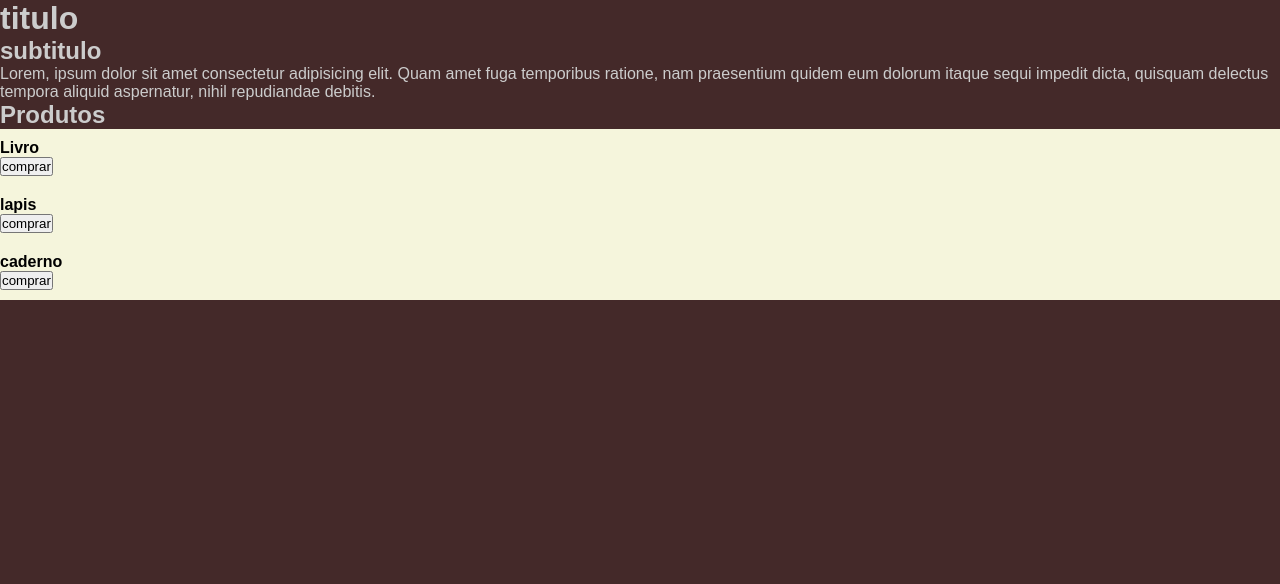
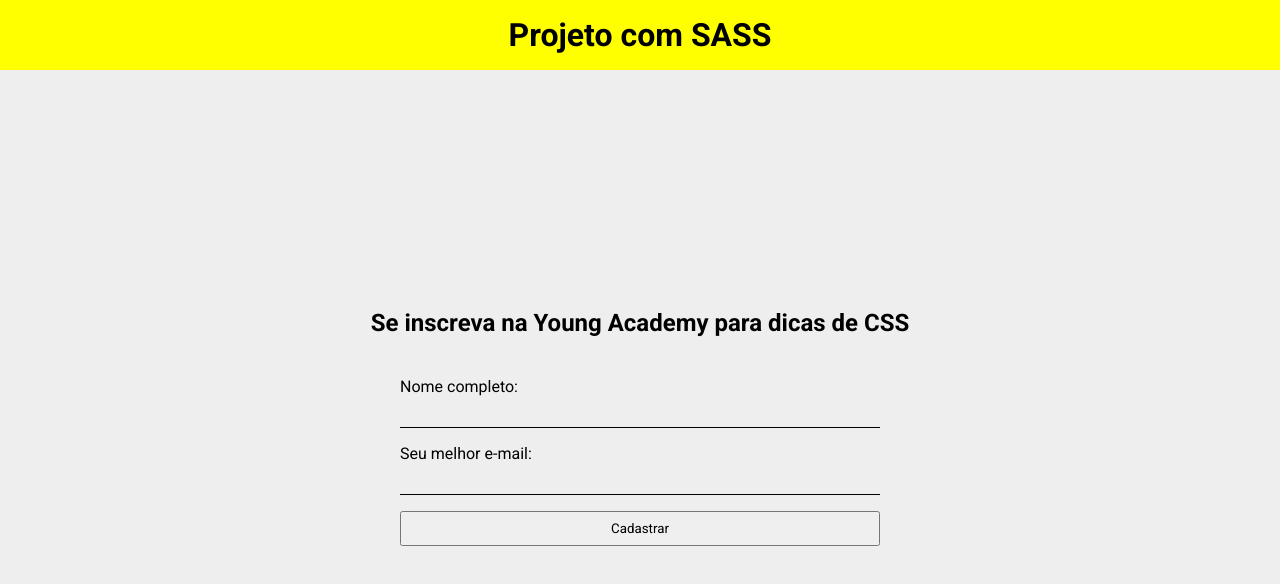
Before and after one commit to Mateus-Cimini/cursoEbacModulo15, a website: page index.html in a window 1280 px wide. Drawn offline with Linux system fonts and the light colour scheme.

Commit message:
criando novo projeto com header e form e ultilizando modulos,mixin e variaveis SASS

```diff
--- a/index.html
+++ b/index.html
@@ -9,37 +9,21 @@
 <body>
     <header>
         <div class="container">
-            <h1> titulo</h1>
-        <h2> subtitulo</h2>
-
-        <p>
-            Lorem, ipsum dolor sit amet consectetur adipisicing elit. Quam amet fuga temporibus ratione, nam praesentium quidem eum dolorum itaque sequi impedit dicta, quisquam delectus tempora aliquid aspernatur, nihil repudiandae debitis.
-        </p>
+            <h1>Projeto com SASS</h1>
         </div>
     </header>
 
-    <section class="produtos">
-        <div class="container">
+    <div class="form-container container">
+        <h2>Se inscreva na Young Academy para dicas de CSS</h2>
+        <form>
+            <label for="nome-completo">Nome completo:</label>
+            <input type="text" id="nome-completo">
 
-            <h2> Produtos</h2>
+            <label for="email">Seu melhor e-mail:</label>
+            <input type="email" id="email">
 
-            <div class="produto">
-                <h4>Livro</h4>
-                <button> comprar</button>
-            </div>
-
-            <div class="produto">
-                <h4>lapis</h4>
-                <button> comprar</button>
-            </div>
-
-            <div class="produto">
-                <h4>caderno</h4>
-                <button> comprar</button>
-            </div>
-        </div>
-    </section>
-
-
+            <button type="submit">Cadastrar</button>
+        </form>
+    </div>
 </body>
 </html>
--- a/source/config/color.scss
+++ /dev/null
@@ -1,3 +0,0 @@
-$primary-color: beige;
-$background-color: #442929;
-$text-color: #ccc;
--- a/source/config/reset.scss
+++ b/source/config/reset.scss
@@ -1,6 +1,8 @@
+@use './variaveis';
+
 * {
     padding: 0;
     margin: 0;
     box-sizing: border-box;
-    font-family: sans-serif;
+    font-family: variaveis.$primary-font;
 }
--- /dev/null
+++ b/source/config/variaveis.scss
@@ -0,0 +1,3 @@
+@import url('https://fonts.googleapis.com/css2?family=Exo+2:ital@0;1&family=Roboto:wght@400;700&display=swap');
+
+$primary-font: 'roboto', 'sans-serif';
--- a/source/main.scss
+++ b/source/main.scss
@@ -1,12 +1,50 @@
 @use 'config/reset';
-@use 'config/color';
-@use 'section/produtos';
+
+@mixin elementoForm($margin: 16px) {
+    padding: 8px;
+    display: block;
+    width: 100%;
+    margin-bottom: $margin;
+}
+
+.container {
+    max-width: 1024px;
+    width: 100%;
+    margin: 0 auto;
+}
+
+body {
+    background-color: #eee;
+}
+
+header {
+    padding: 16px 0;
+    background-color: yellow;
+    text-align: center;
+}
 
 
-body {
-    background-color: color.$background-color;
+.form-container {
+    height: calc(100vh - 70px);
+    display: flex;
+    flex-direction: column;
+    justify-content: center;
+    align-items: center;
+
+    form {
+        width: 100%;
+        max-width: 480px;
+        margin-top: 40px;
+
+        input {
+            @include elementoForm();
+            border: none;
+            background-color: transparent;
+            border-bottom: solid 1px #000;
+        }
+
+        button {
+            @include elementoForm();
+        }
+    }
 }
-
-h1, h2, p {
-    color: color.$text-color;
-}
--- a/source/section/produtos.scss
+++ /dev/null
@@ -1,10 +0,0 @@
-@use '../config/color';
-
-.produto {
-    padding: 10px 0px;
-    background-color: color.$primary-color;
-}
-
-.produto button:hover {
-    background-color: color.$background-color;
-}
```
Also changed, not shown: build/main.css, 1 other file.
